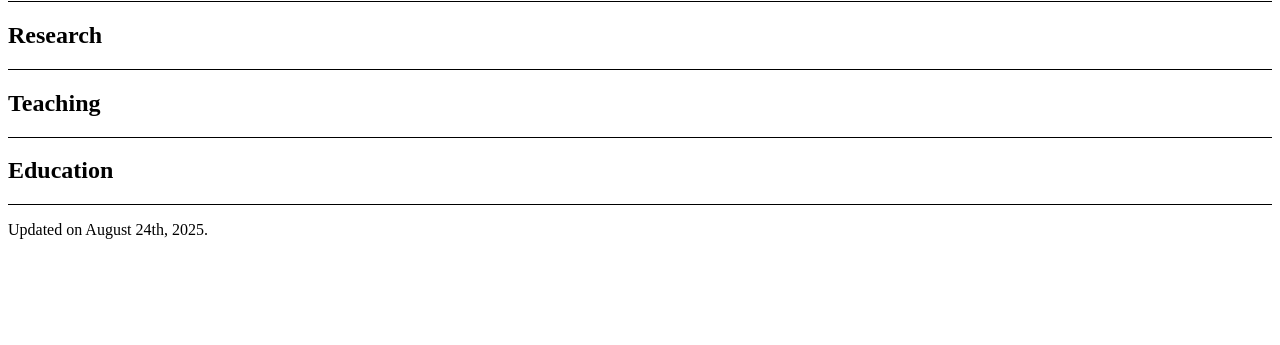
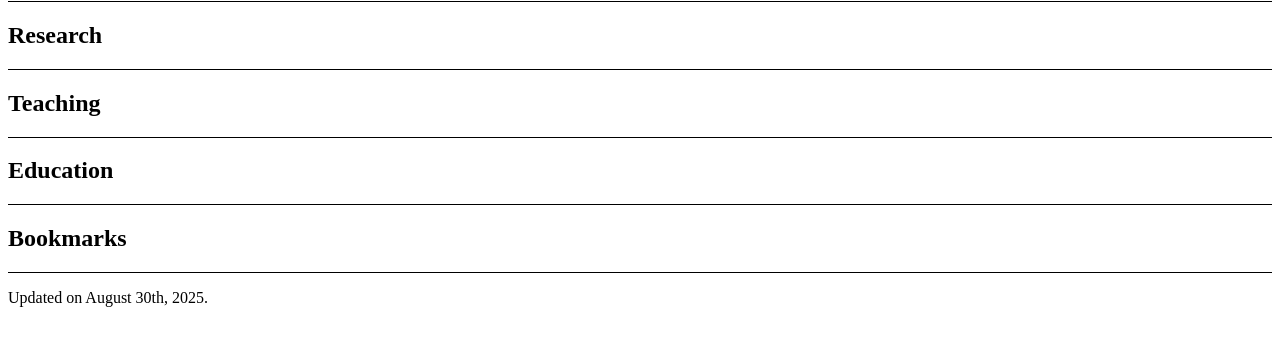
Before and after one commit to yhu1729/yhu1729.github.io, a plain HTML site: page index.html in a window 1280 px wide. Shown: the part 79-424 px from the top of the page. Drawn offline with Linux system fonts and the light colour scheme.

Commit message:
add "Bookmarks"

```diff
--- a/index.html
+++ b/index.html
@@ -20,6 +20,8 @@ hr {
     <hr />
     <h2>Education</h2>
     <hr />
-    <div><p>Updated on August 24th, 2025.</p></div>
+    <h2>Bookmarks</h2>
+    <hr />
+    <div><p>Updated on August 30th, 2025.</p></div>
   </body>
 </html>
```
